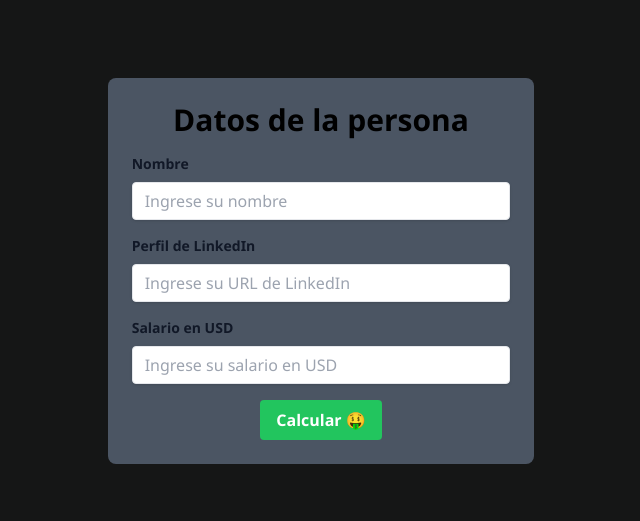
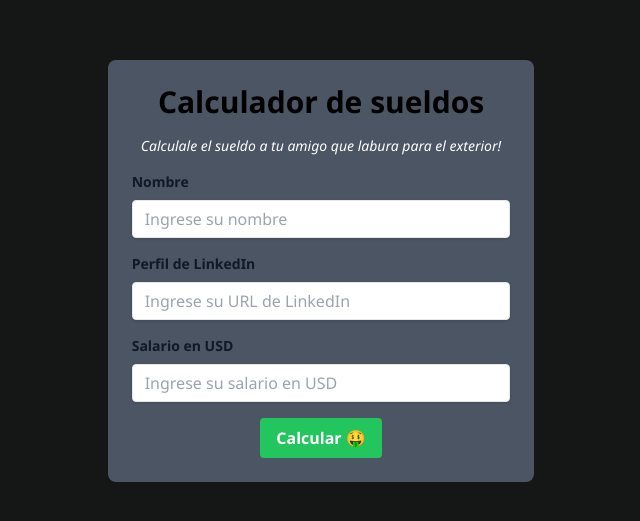
Before and after one commit to rodrigo-funes-biasatti/cc-diega, a Next.js app: page / in a window 1280 px wide. Shown: the part 129-650 px from the top of the page, without its empty margins (319-959 px from the left). Built offline with nearby package versions, Linux system fonts and the light colour scheme.

Commit message:
REF: title modal

```diff
--- a/src/app/components/ModalForm/ModalForm.tsx
+++ b/src/app/components/ModalForm/ModalForm.tsx
@@ -29,7 +29,8 @@ export default function ModalForm() {
         <>
             <section className="fixed inset-0 flex items-center justify-center bg-black bg-opacity-90">
                 <div className="bg-gray-600 rounded-lg p-6 w-1/3 transform scale-0 opacity-0 transition-all duration-500 ease-in-out scale-100 opacity-100">
-                    <h2 className="text-3xl font-semibold mb-4 text-center">Datos de la persona</h2>
+                    <h1 className="text-3xl font-semibold mb-4 text-center">Calculador de sueldos</h1>
+                    <p className="text-sm mb-4 text-center italic">Calculale el sueldo a tu amigo que labura para el exterior!</p>
                     <form className="max-w-md mx-auto" onSubmit={handleSubmit}>
                         <div className="mb-4">
                             <label className="block text-gray-900 text-sm font-bold mb-2">Nombre</label>
```
